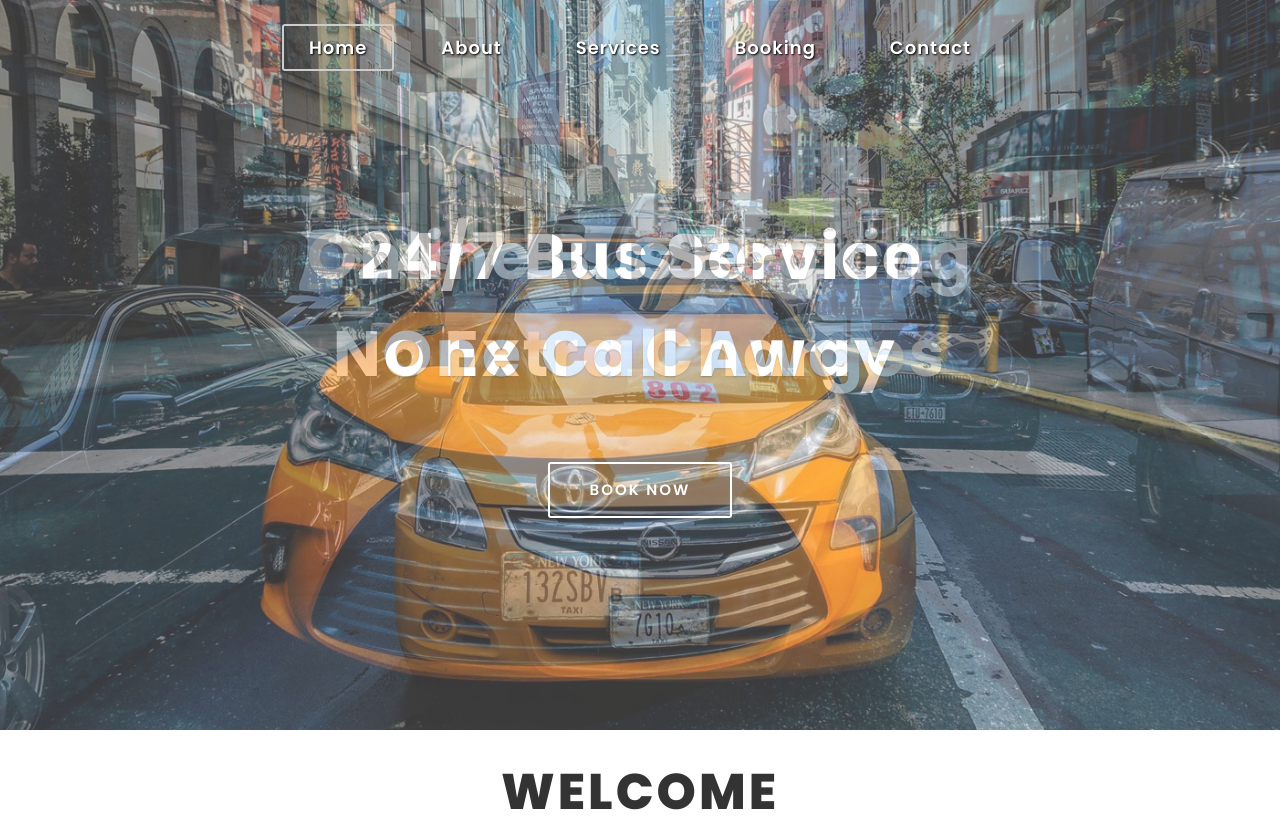
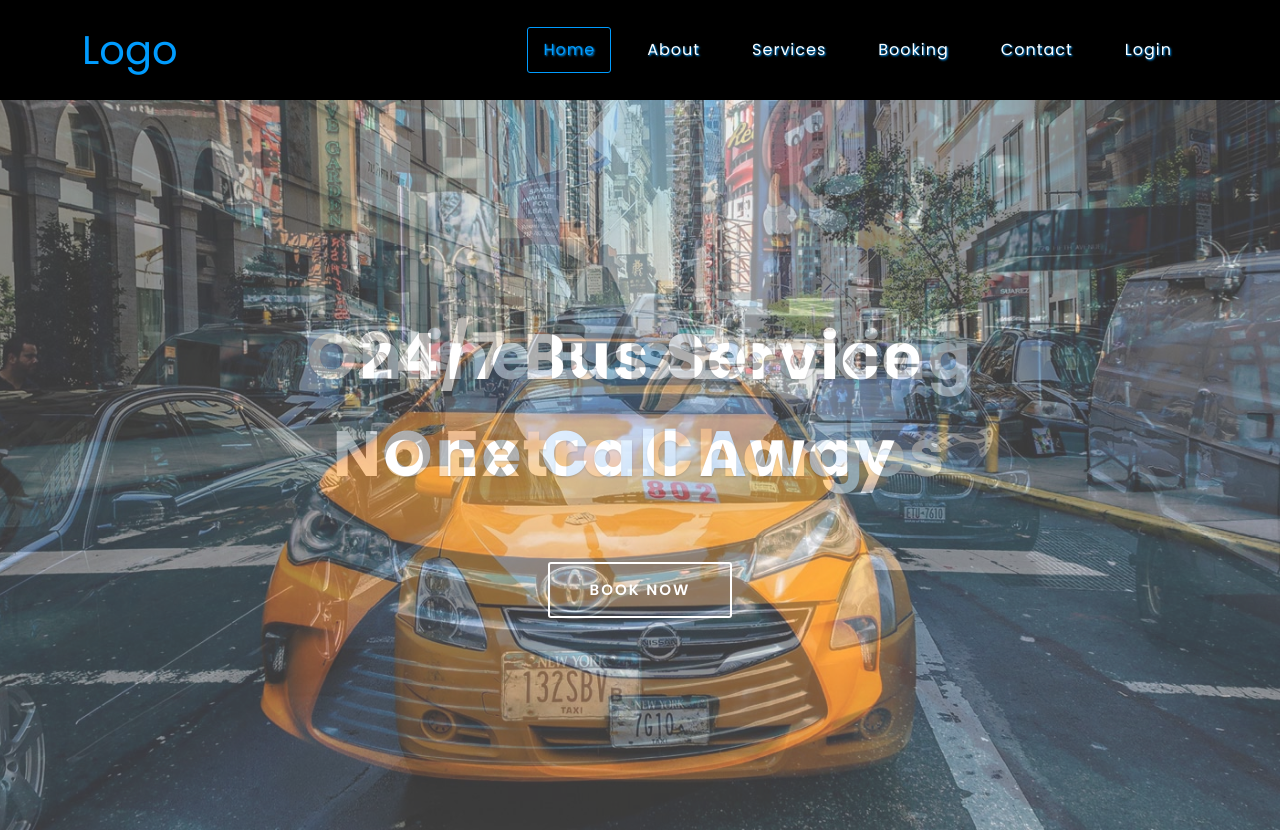
Before and after one commit to Cyber9jaDev/Car-Booking-System, a React (Vite) app in the folder client/: page / in a window 1280 px wide. Shown: the top 832 px of the page. Built offline with nearby package versions, Linux system fonts and the light colour scheme.

Commit message:
updated header

```diff
--- a/client/src/Routes.tsx
+++ b/client/src/Routes.tsx
@@ -15,10 +15,12 @@ import PublicRoute from "./utilities/PublicRoute";
 import Footer from "./components/users/Footer";
 import Profile from "./pages/users/Profile";
 import BookingConfirmation from "./pages/users/payment/BookingConfirmation";
+import Header from "./components/users/Header";
 
 const RouterLinks = () => {
   return (
     <BrowserRouter>
+      <Header />
       <Routes>
         <Route path='/' element={<SharedLayout/>}>
           <Route index element={ <Homepage/> } />
--- a/client/src/components/users/Banner.tsx
+++ b/client/src/components/users/Banner.tsx
@@ -1,37 +1,10 @@
-import { NavLink } from "react-router-dom";
+import ReactSlider from "./Slider";
 import '../../sass/banner.scss';
-import ReactSlider from "./Slider";
-import { useState } from "react";
 
 const Banner = () => {
-  const [showMenu, setShowMenu] = useState<boolean>(false);
 
   return (
     <section id="banner">
-      <div onClick={() => setShowMenu(!showMenu)} className="menu">
-        <i className={`fa-solid ${showMenu ? 'fa-xmark' : 'fa-bars'}`}></i>
-      </div>
-      <header>
-        <nav className={showMenu ? `active` : ''}>
-          <ul>
-            <li onClick={() => setShowMenu(false)} className="nav-item">
-              <NavLink className={({isActive, isPending}) => isPending ? 'nav-link' : isActive ? 'nav-link active' : 'nav-link'} to="/">Home</NavLink>
-            </li>
-            <li onClick={() => setShowMenu(false)} className="nav-item">
-              <NavLink className={({isActive, isPending}) => isPending ? 'nav-link' : isActive ? 'nav-link active' : 'nav-link'} to="/about">About</NavLink>
-            </li>
-            <li onClick={() => setShowMenu(false)} className="nav-item">
-              <NavLink className={({isActive, isPending}) => isPending ? 'nav-link' : isActive ? 'nav-link active' : 'nav-link'} to="/services">Services</NavLink>
-            </li>
-            <li onClick={() => setShowMenu(false)} className="nav-item">
-              <NavLink className={({isActive, isPending}) => isPending ? 'nav-link' : isActive ? 'nav-link active' : 'nav-link'} to="/booking">Booking</NavLink>
-            </li>
-            <li onClick={() => setShowMenu(false)} className="nav-item">
-              <NavLink className={({isActive, isPending}) => isPending ? 'nav-link' : isActive ? 'nav-link active' : 'nav-link'} to="/contact">Contact</NavLink>
-            </li>
-          </ul>
-        </nav>
-      </header>
       <div className="slider-container">
         <ReactSlider />
       </div>
--- /dev/null
+++ b/client/src/components/users/Header.tsx
@@ -0,0 +1,46 @@
+import { useContext, useState } from 'react';
+import { Link, NavLink } from 'react-router-dom';
+import '../../sass/header.scss';
+import { UserContext } from '../../contexts/UserContext';
+
+const Header = () => {
+  const [showMenu, setShowMenu] = useState<boolean>(false);
+  const { currentUser } = useContext(UserContext);
+
+  return (
+    <header id='header'>
+      <div className="wrapper container-lg">
+        <div className="logo">
+          <Link to='' className='nav-link'>Logo</Link>
+        </div>
+        <nav className={showMenu ? `active` : ''}>
+          <ul>
+            <li onClick={() => setShowMenu(false)} className="nav-item">
+              <NavLink className={({isActive, isPending}) => isPending ? 'nav-link' : isActive ? 'nav-link active' : 'nav-link'} to="/">Home</NavLink>
+            </li>
+            <li onClick={() => setShowMenu(false)} className="nav-item">
+              <NavLink className={({isActive, isPending}) => isPending ? 'nav-link' : isActive ? 'nav-link active' : 'nav-link'} to="/about">About</NavLink>
+            </li>
+            <li onClick={() => setShowMenu(false)} className="nav-item">
+              <NavLink className={({isActive, isPending}) => isPending ? 'nav-link' : isActive ? 'nav-link active' : 'nav-link'} to="/services">Services</NavLink>
+            </li>
+            <li onClick={() => setShowMenu(false)} className="nav-item">
+              <NavLink className={({isActive, isPending}) => isPending ? 'nav-link' : isActive ? 'nav-link active' : 'nav-link'} to="/booking">Booking</NavLink>
+            </li>
+            <li onClick={() => setShowMenu(false)} className="nav-item">
+              <NavLink className={({isActive, isPending}) => isPending ? 'nav-link' : isActive ? 'nav-link active' : 'nav-link'} to="/contact">Contact</NavLink>
+            </li>
+            { !currentUser && <li onClick={() => setShowMenu(false)} className={`nav-item ${ currentUser ? 'mobile-login' : '' }`}>
+              <NavLink className={({isActive, isPending}) => isPending ? 'nav-link' : isActive ? 'nav-link active' : 'nav-link'} to="/login">Login</NavLink>
+            </li> }
+          </ul>
+        </nav>
+        <div className="menu" onClick={() => setShowMenu(!showMenu)} >
+          <i className={`fa-solid ${showMenu ? 'fa-xmark' : 'fa-bars'}`}></i>
+        </div>
+      </div>
+    </header>
+  )
+}
+
+export default Header;
--- a/client/src/pages/users/payment/BookingConfirmation.tsx
+++ b/client/src/pages/users/payment/BookingConfirmation.tsx
@@ -1,14 +1,14 @@
 import { useEffect, useState } from 'react';
 import PaymentService from '../../../services/PaymentService';
 import { useLocation } from 'react-router-dom';
-import '../../../sass/verification.scss';
 import { PaystackVerificationType } from '../../../utilities/Types';
 import { FormatAmount, FormatDateAndTime } from '../../../utilities/Functions';
 import { findLocationByValue } from '../../../utilities/constants';
+import '../../../sass/confirmation.scss';
 
 
 const BookingConfirmation = () => {
-  const [isLoading, setIsLoading] = useState('idle');
+  const [ bookingStatus, setIsLoading ] = useState('idle');
   const [ bookingInfo, setBookingInfo ] = useState({} as PaystackVerificationType);
   const location = useLocation();
 
@@ -34,8 +34,16 @@ const BookingConfirmation = () => {
 
   }, [location.search]);
 
+  if(bookingStatus === 'idle' || bookingStatus === 'pending'){
+    return <div>Loading .......</div>
+  }
+
+  if(bookingStatus === "rejected"){
+    return <div>Error message</div>
+  }
+
   return (
-    <main id='verification'>
+    <main id='confirmation'>
       <div className='container-lg'>
         <div className="icon d-flex justify-content-center align-items-center mx-auto my-4">
           <i className="fa-solid fa-check"></i>
--- a/client/src/sass/banner.scss
+++ b/client/src/sass/banner.scss
@@ -2,45 +2,6 @@
   position: relative;
   min-height: calc(100vh - 70px) !important;
   max-height: calc(100vh - 70px) !important;
-  height: 100%;
-
-  .menu{
-    display: none;
-  }
-
-  nav{
-    padding-top: 1.5em;
-  }
-
-  nav > ul{
-    display: flex;
-    justify-content: center;
-    padding-left: 0;
-  }
-
-  nav > ul > li {
-    list-style: none;
-    margin: 0 10px;
-    z-index: 1 !important;
-  }
-
-  nav > ul > li > .nav-link{
-    text-decoration: none;
-    color: #fff;
-    font-size: 1.125em;
-    letter-spacing: 1px;
-    padding: 8px 25px;
-    font-weight: 600;
-    border: 2px solid transparent;
-    text-shadow: 1px 1px 2px #000000;
-  }
-
-  nav > ul > li > .nav-link:hover, nav > ul > li > .nav-link.active{
-    color: #ffffff;
-    text-shadow: 1px 1px 2px #000000;
-    border: 2px solid #ccc;
-    border-radius: 3px;
-  }
 
   .slider-container{
     position: absolute;
@@ -113,60 +74,6 @@
     min-height: 62vh !important;
     max-height: 62vh !important;
 
-    .menu{
-      position: relative;
-      top: 20px;
-      padding: 10px 0 5px 0 !important;
-      z-index: 1 !important;
-      display: block;
-      text-align: center;
-      background-color: #ffc107;
-      width: 60px;
-      margin: 0 auto;
-      cursor: pointer;
-    }
-
-    .menu > i{
-      color: black;
-      font-size: 2.2em;
-    }
-
-    nav{
-      position: absolute !important;
-      width: 100%;
-      left: -100%;
-      transition: left 1.3s ease-in-out;
-      top: 50px;
-    }
-
-    nav > ul{
-      background-color: rgba(0, 0, 0, 0.8);
-      width: 90%;
-      margin: 0 auto;
-      height: 100%;
-      padding-top: 20px;
-      border-radius: 5px;
-    }
-
-    nav.active{
-      left: 0 !important;
-      display: block !important;
-      top: 50px;
-    }
-
-    nav > ul{
-      flex-direction: column;
-    }
-
-    nav > ul > li{
-      margin: 10px auto;
-      width: 180px;
-    }
-
-    nav > ul > li > .nav-link{
-      text-align: center;
-    }
-
     .wrapper{
       min-height: 62vh !important;
       max-height: 62vh !important;
@@ -175,7 +82,6 @@
     .banner-info h4, .banner-info h5 {
       font-size: 2.7em;
       text-align: center;
-
     }
   }
 
--- a/client/src/sass/verification.scss
+++ b/client/src/sass/confirmation.scss
@@ -1,4 +1,4 @@
-#verification{
+#confirmation{
 
   .icon{
     width: 80px;
@@ -21,7 +21,8 @@
   .reference{
     background-color: #ffedc4;
     height: 90px;
-    width: 200px;
+    width: fit-content;
+    padding: 2em;
   }
 
   .reference > p{
--- /dev/null
+++ b/client/src/sass/header.scss
@@ -0,0 +1,122 @@
+#header{
+  background-color: #000;
+  height: 100px;
+
+  .wrapper{
+    display: flex;
+    align-items: center;
+    justify-content: space-between;
+    height: 100px !important;
+    position: relative !important;
+  }
+
+  .logo{
+    display: flex;
+    align-self: center;
+  }
+
+  .logo > .nav-link{
+    font-size: 2.5em;
+    color: #009cff;
+  }
+
+  .menu{
+    display: none;
+  }
+
+  nav{
+    display: block !important;
+  }
+
+  nav > ul{
+    display: block !important                                                                                    ;
+    padding-left: 0;
+    margin: auto 0;
+  }
+
+  nav > ul > li {
+    list-style: none;
+    margin: auto 10px;
+    z-index: 1 !important;
+    display: inline-block;
+  }
+
+  nav > ul > li > .nav-link{
+    text-decoration: none;
+    color: #fff;
+    font-size: 1em;
+    letter-spacing: 1px;
+    font-weight: 400;
+    border: 1px solid transparent;
+    text-shadow: 1px 1px 2px #009cff;
+    padding: 10px 15px;
+  }
+
+  nav > ul > li > .nav-link:hover, nav > ul > li > .nav-link.active{
+    color: #009cff;
+    border: 1px solid #009cff;
+    border-radius: 3px;
+  }
+
+  .mobile-login{
+    display: none;
+  }
+
+  @media screen and (max-width: 768px){
+
+    .menu{
+      position: relative;
+      padding: 10px 0 5px 0 !important;
+      z-index: 1 !important;
+      display: block;
+      cursor: pointer;
+    }
+
+    .menu > i{
+      color: #009cff;
+      font-size: 2em;
+    }
+
+    nav{
+      position: absolute !important;
+      width: 100%;
+      left: -100%;
+      transition: left 1.3s ease-in-out;
+      top: 100px !important;
+      z-index: 1 !important;
+    }
+
+    nav > ul{
+      padding: 20px 0;
+      background-color: rgba(0, 0, 0, 0.8);
+      width: 100%;
+      height: 100%;
+      border-radius: 5px;
+    }
+
+    nav.active{
+      left: 0 !important;
+      display: block !important;
+    }
+
+    nav > ul > li{
+      margin: 0 auto;
+      display: block;
+      width: fit-content;
+    }
+
+    nav > ul > li > .nav-link{
+      text-align: center;
+      padding: 20px;
+      width: 120px;
+    }
+  }
+
+  .mobile-login{
+    display: inherit !important;
+  }
+
+  @media screen and (max-width: 468px){
+
+  }
+}
```
Also changed, not shown: client/src/sass/why.scss (line endings or trailing spaces).
